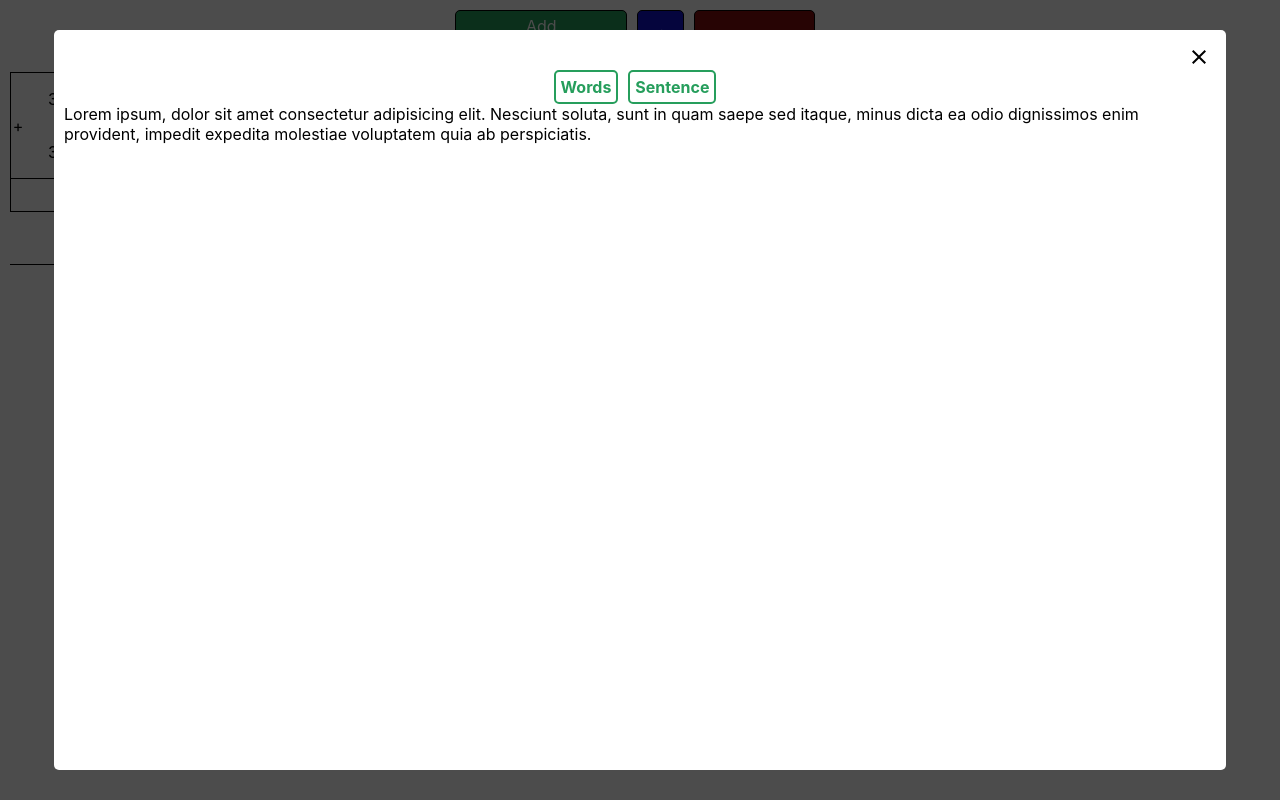
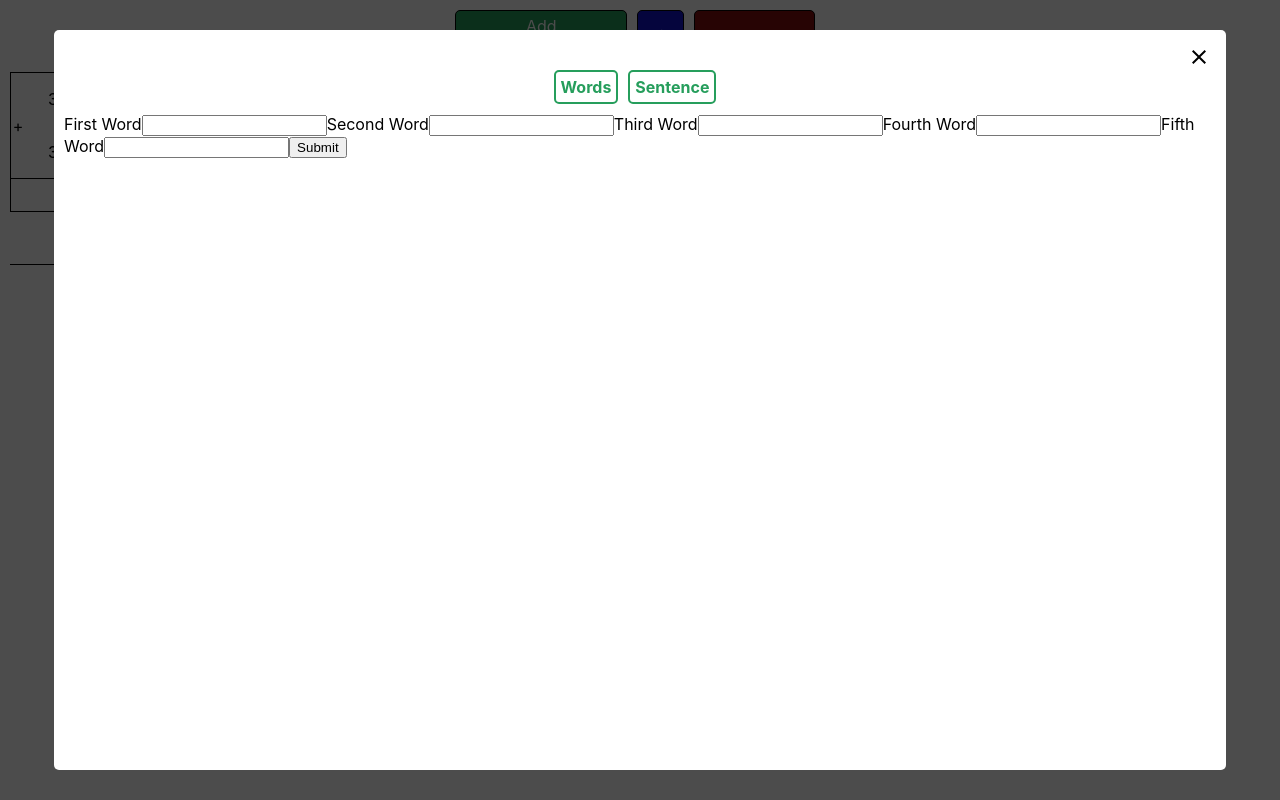
Before and after one commit to tsoogthoj/math-stick, a React (Create React App) app: page / in a window 1280 px wide. Built offline with nearby package versions, Linux system fonts and the light colour scheme.

Commit message:
add word forms

```diff
--- a/src/components/addContent/addContent.jsx
+++ b/src/components/addContent/addContent.jsx
@@ -1,19 +1,46 @@
 import React, { Component } from 'react'
 import "./addContent.css"
+
+import Word from "../word/word"
+import Sentence from "../sentence/sentence"
+
 class AddContent extends Component {
     state = {
         addDisplay: "word",
     }
 
+    switchAddContent = (content) => {
+        switch (content) {
+            case "word":
+                return < Word />
+            case "sentence":
+                return < Sentence />;
+            default:
+                return null
+        }
+    }
+
+    handleChange = event => {
+        this.setState({
+            addDisplay: event.target.dataset.name
+        });
+    }
+
     render() {
-        return(
+        return (
             <div className="addContent-wrapper">
                 <div className="addContent-header">
-                    <div className="addContent-button button">Words</div>
-                    <div className="addContent-button button">Sentence</div>
+                    <div
+                        onClick={this.handleChange}
+                        data-name="word"
+                        className="addContent-button button">Words</div>
+                    <div
+                        onClick={this.handleChange}
+                        data-name="sentence"
+                        className="addContent-button button">Sentence</div>
                 </div>
                 <div className="addContent-content">
-                Lorem ipsum, dolor sit amet consectetur adipisicing elit. Nesciunt soluta, sunt in quam saepe sed itaque, minus dicta ea odio dignissimos enim provident, impedit expedita molestiae voluptatem quia ab perspiciatis.
+                    {this.switchAddContent(this.state.addDisplay)}
                 </div>
             </div>
 
--- a/src/components/sentence/sentence.jsx
+++ b/src/components/sentence/sentence.jsx
@@ -0,0 +1,14 @@
+import React, { Component } from "react"
+
+class Sentence extends Component {
+
+    render() {
+        return(
+            <div className="sentence-wrapper">
+            Sentence
+            </div>
+        )
+    }
+}
+
+export default Sentence
--- /dev/null
+++ b/src/components/word/word.css
@@ -0,0 +1,3 @@
+.word-wrapper {
+    margin-top: 10px;
+}
--- a/src/components/word/word.jsx
+++ b/src/components/word/word.jsx
@@ -0,0 +1,42 @@
+import React, { Component } from "react"
+
+import "./word.css"
+
+class Word extends Component {
+    handleSubmit(event) {
+        event.preventDefault();
+
+      }
+
+    render() {
+        return (
+            <div className="word-wrapper">
+                <form className="word-form" onSubmit={this.handleSubmit}>
+                    <label>
+                        First Word
+                        <input type="text" value="" onChange={this.handleChange} />
+                    </label>
+                    <label>
+                        Second Word
+                        <input type="text" value="" onChange={this.handleChange} />
+                    </label>
+                    <label>
+                        Third Word
+                        <input type="text" value="" onChange={this.handleChange} />
+                    </label>
+                    <label>
+                        Fourth Word
+                        <input type="text" value="" onChange={this.handleChange} />
+                    </label>
+                    <label>
+                        Fifth Word
+                        <input type="text" value="" onChange={this.handleChange} />
+                    </label>
+                    <input type="submit" value="Submit" />
+                </form>
+            </div>
+        )
+    }
+}
+
+export default Word
```
